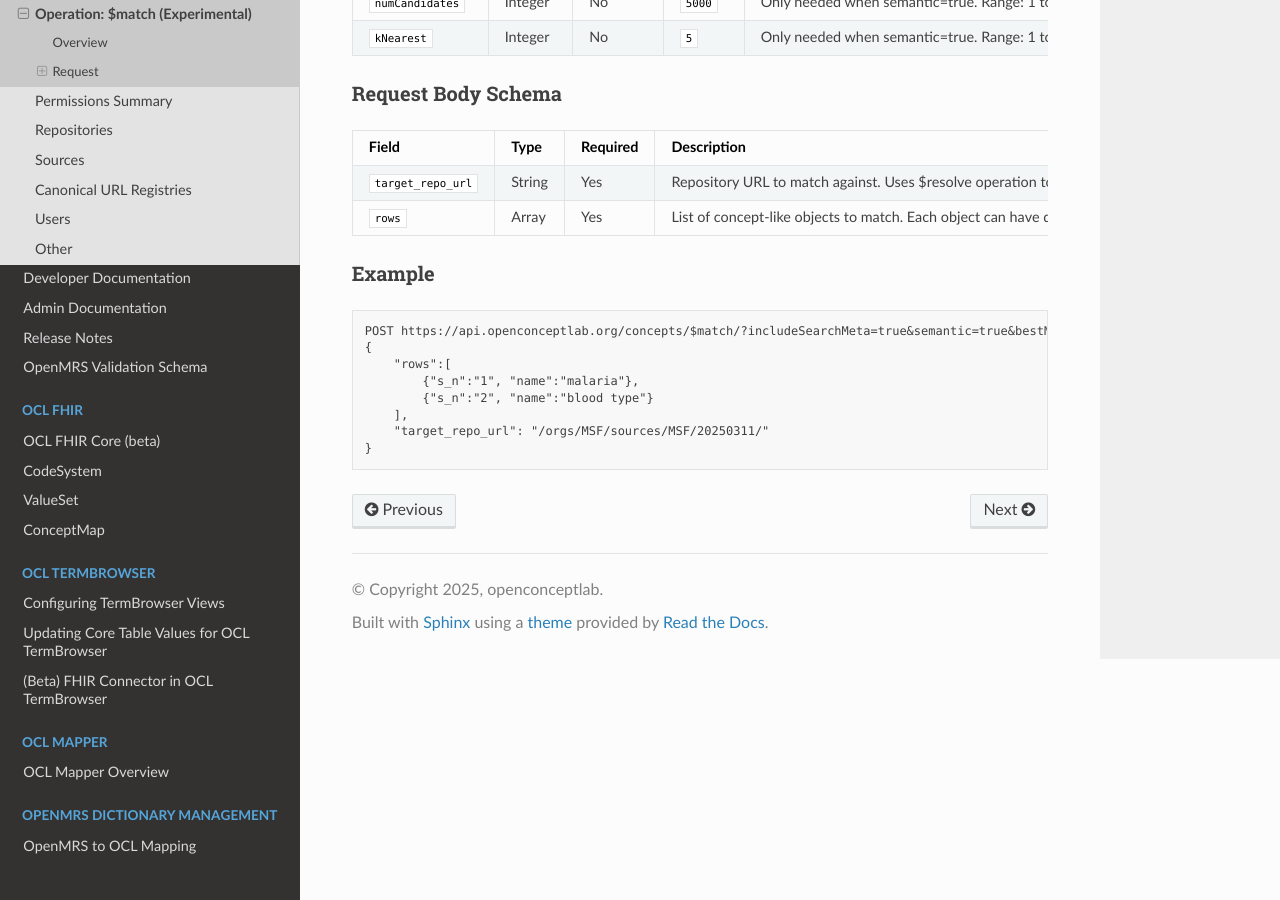
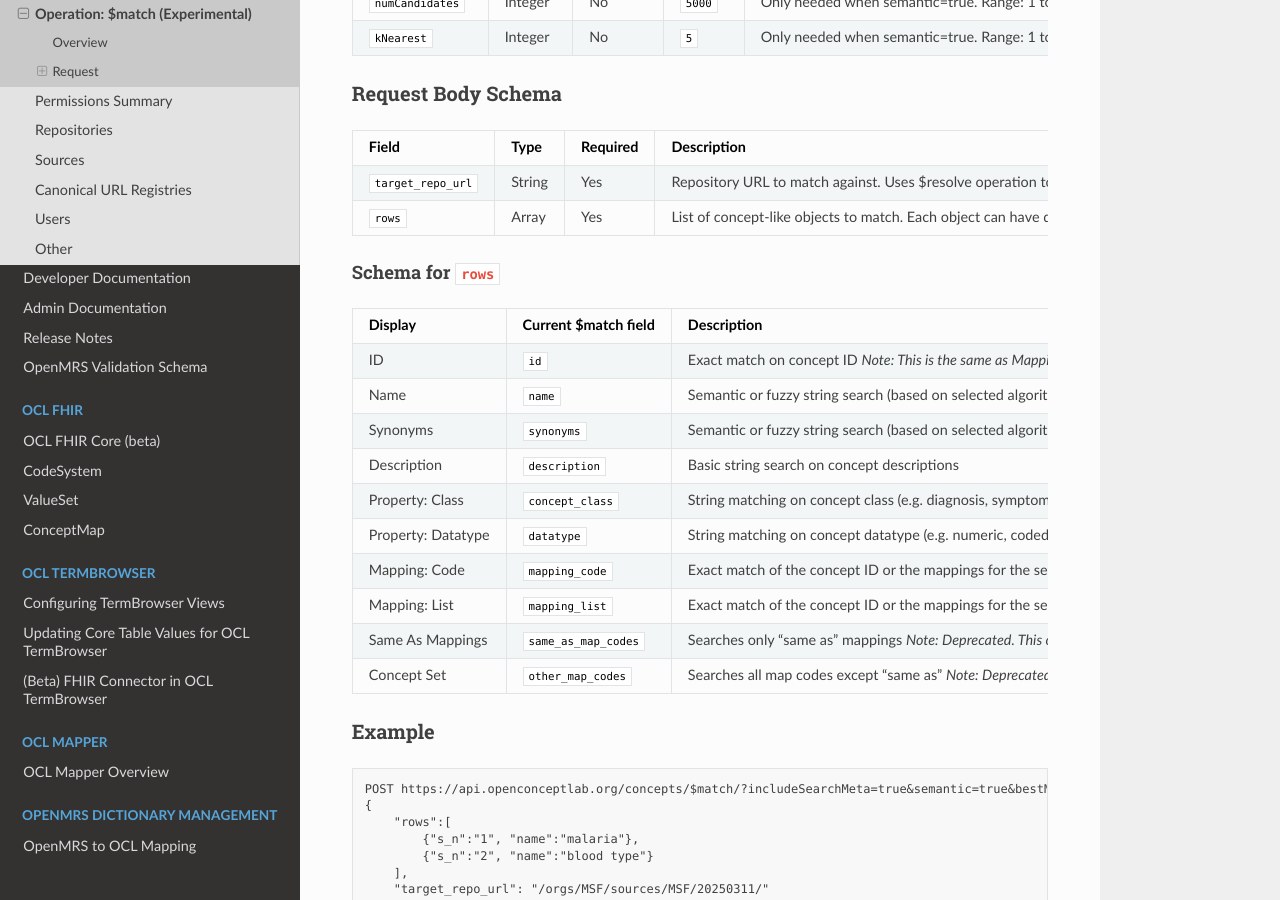
Before and after one commit to OpenConceptLab/ocl-docs, a Sphinx documentation site: the page built from docs/source/oclapi/apireference/match.md, in a window 1280 px wide and 900 px high, scrolled down 756 px. Built offline with Sphinx 7.4.7 and the Read the Docs theme 3.1.0, drawn with Linux system fonts in a browser that asks for light colours.

Commit message:
Update match.md

````diff
--- a/docs/source/oclapi/apireference/match.md
+++ b/docs/source/oclapi/apireference/match.md
@@ -28,6 +28,21 @@ POST /concepts/$match/
 | `target_repo_url` | String | Yes | Repository URL to match against. Uses $resolve operation to get the repo version | `/orgs/CIEL/sources/CIEL/` |
 | `rows` | Array | Yes | List of concept-like objects to match. Each object can have different structure | ... |
 
+#### Schema for `rows`
+
+| Display | Current $match field | Description | Example Input Data |
+| :---- | :---- | :---- | :---- |
+| ID | `id` | Exact match on concept ID *Note: This is the same as Mapping: Code with the target repo selected. We may remove this option.* | 12, 57, A01.1 |
+| Name | `name` | Semantic or fuzzy string search (based on selected algorithm) on primary display name | Anemia due to blood loss |
+| Synonyms | `synonyms` | Semantic or fuzzy string search (based on selected algorithm) on all concept names and synonyms | “Anemia, blood loss”, “Anémie secondaire à une hémorragie” |
+| Description | `description` | Basic string search on concept descriptions | “Anemia due to bleeding or a hemorrhagic process” |
+| Property: Class | `concept_class` | String matching on concept class (e.g. diagnosis, symptom) | Diagnosis, Symptom |
+| Property: Datatype | `datatype` | String matching on concept datatype (e.g. numeric, coded) | Numeric, Coded |
+| Mapping: Code | `mapping_code` | Exact match of the concept ID or the mappings for the selected target repo version, where a value in the input data may have only a single code. | D50.0, Z87.5, X59.9 |
+| Mapping: List | `mapping_list` | Exact match of the concept ID or the mappings for the selected target repo version. A value in the input data may have a comma-separated list of key-value pairs, where the key is the mnemonic for the map repository (e.g. ICD10) and the value is the code. *Note: This feature is currently under development.* | CIEL:1858, ICD10:DC14.Z, LOINC:5792-7 |
+| Same As Mappings | `same_as_map_codes` | Searches only “same as” mappings *Note: Deprecated. This option will not be supported moving forward.* | CIEL:1858, ICD10:DC14.Z, LOINC:5792-7 |
+| Concept Set | `other_map_codes` | Searches all map codes except “same as” *Note: Deprecated. This option will not be supported moving forward.* | CIEL:1858, ICD10:DC14.Z, LOINC:5792-7 |
+
 ### Example
 ```
 POST https://api.openconceptlab.org/concepts/$match/?includeSearchMeta=true&semantic=true&bestMatch=true
````
